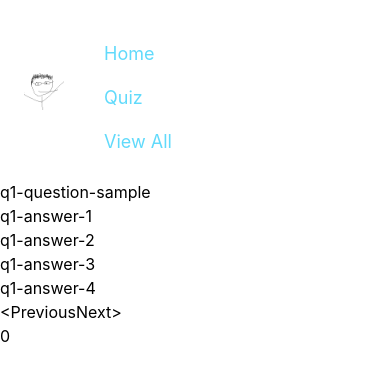
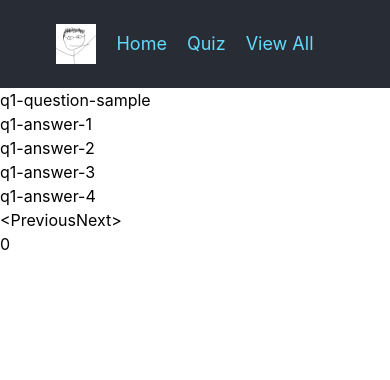
Before and after one commit to orangegarage/character-quiz, a React (Create React App) app: page /Quiz in a window 390 px wide. Shown: the top 380 px of the page. Built offline with nearby package versions, Linux system fonts and the light colour scheme.

Commit message:
adjust margin and move divs so my face icon is a little more to left

```diff
--- a/src/index.css
+++ b/src/index.css
@@ -15,9 +15,3 @@ code {
   font-family: source-code-pro, Menlo, Monaco, Consolas, "Courier New",
     monospace;
 }
-
-.navbar {
-  color: #61dafb;
-  background-color: #2f2fa2;
-  text-align: center;
-}
--- a/src/index.tsx
+++ b/src/index.tsx
@@ -10,15 +10,15 @@ import reportWebVitals from "./reportWebVitals";
 import jinLogo from "./jinhub.webp";
 
 const navElement = (
-  <div className = "nav">
-    <nav className="flex flex-nowrap items-center justify between p-6 container mx-auto">
-      <a href = "https://github.com/orangegarage" target ="_blank" rel="noreferrer" className = "mr-10">
+  <div className = "bg-[#282c34] flex items-center">
+    <nav className="flex items-center p-6 mx-auto">
+      <a href = "https://github.com/orangegarage" target ="_blank" rel="noreferrer" className = "lg:mr-10 mr-5">
         <img src={jinLogo} alt="jinlogo" className= "h-10 w-10"></img>
       </a>
-      <div className = "text-#61dafb text-lg lg:flex">
-        <Link to="/" className = "block mt-4 lg:inline-block lg:mt-0 mr-10">Home</Link>
-        <Link to="/Quiz" className = "block mt-4 lg:inline-block lg:mt-0 mr-10">Quiz</Link>
-        <Link to="/All" className = "block mt-4 lg:inline-block lg:mt-0 mr-10">View All</Link>
+      <div className = "text-#61dafb text-lg flex justify-items-center">
+        <Link to="/" className = "block lg:inline-block lg:mt-0 mr-10 mr-5">Home</Link>
+        <Link to="/Quiz" className = "block lg:inline-block lg:mt-0 mr-5">Quiz</Link>
+        <Link to="/All" className = "block lg:inline-block lg:mt-0 mr-5">View All</Link>
       </div>
     </nav>
   </div>
```
